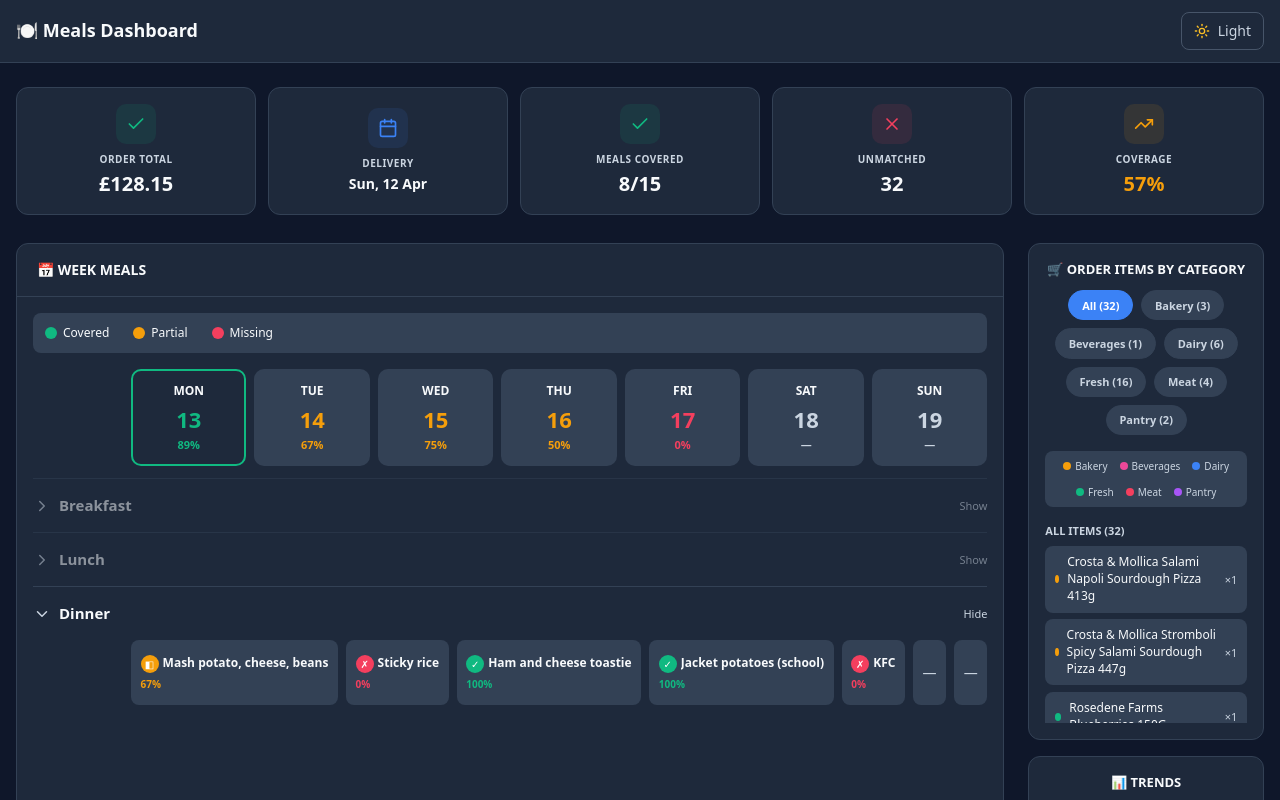
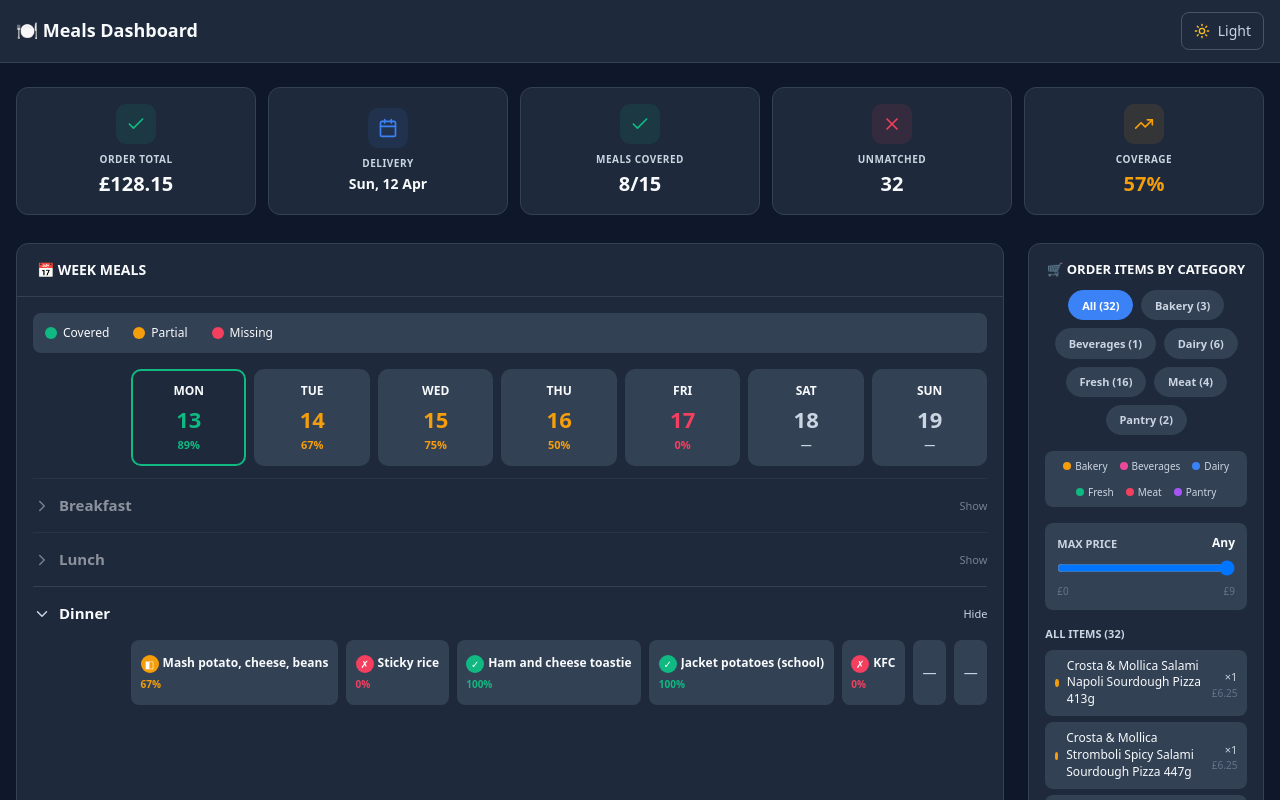
Before and after one commit to dannytsang/meals-dashboard, a Next.js app: page / in a window 1280 px wide. Shown: the top 800 px of the page. Built offline with nearby package versions, Linux system fonts and the light colour scheme.

Commit message:
feat: price filter for order items
- Added price range slider to filter items by max price
- Shows current max price selection (Any or specific value)
- Items now display price per item
- Filter combines with category filter
- Slider from £0 to max item price in the order

```diff
--- a/app/page.tsx
+++ b/app/page.tsx
@@ -21,6 +21,7 @@ export default function MealsDashboardPage() {
   const [isDesktop, setIsDesktop] = useState(false);
   const [selectedCategory, setSelectedCategory] = useState<string | null>(null);
   const [collapsedMealTypes, setCollapsedMealTypes] = useState<Set<string>>(new Set(['breakfast', 'lunch']));
+  const [maxPrice, setMaxPrice] = useState<number | null>(null);
 
   useEffect(() => {
     const checkWidth = () => setIsDesktop(window.innerWidth >= 1024);
@@ -48,9 +49,14 @@ export default function MealsDashboardPage() {
 
   const categories = Object.keys(itemsByCategory).sort();
 
-  const displayItems = selectedCategory
-    ? unmatchedItems.filter(item => (item.category || 'Pantry') === selectedCategory)
-    : unmatchedItems;
+  // Get max price from items
+  const maxItemPrice = unmatchedItems.length > 0 ? Math.max(...unmatchedItems.map(i => i.price || 0)) : 10;
+
+  const displayItems = unmatchedItems.filter(item => {
+    const catMatch = !selectedCategory || (item.category || 'Pantry') === selectedCategory;
+    const priceMatch = maxPrice === null || (item.price || 0) <= maxPrice;
+    return catMatch && priceMatch;
+  });
 
   // Group coverage by date
   const coverageByDate: Record<string, typeof coverage> = {};
@@ -436,6 +442,34 @@ export default function MealsDashboardPage() {
                 ))}
               </div>
 
+              {/* Price Filter */}
+              <div style={{ marginBottom: '1rem', padding: '0.75rem', backgroundColor: 'var(--bg-tertiary)', borderRadius: '8px' }}>
+                <div style={{ display: 'flex', alignItems: 'center', justifyContent: 'space-between', marginBottom: '0.5rem' }}>
+                  <p style={{ fontSize: '11px', color: 'var(--text-secondary)', textTransform: 'uppercase', fontWeight: '600' }}>
+                    Max Price
+                  </p>
+                  <p style={{ fontSize: '12px', fontWeight: 'bold', color: 'var(--text-primary)' }}>
+                    {maxPrice !== null ? `£${maxPrice.toFixed(2)}` : 'Any'}
+                  </p>
+                </div>
+                <input
+                  type="range"
+                  min="0"
+                  max={Math.ceil(maxItemPrice)}
+                  step="0.50"
+                  value={maxPrice !== null ? maxPrice : Math.ceil(maxItemPrice)}
+                  onChange={(e) => {
+                    const val = parseFloat(e.target.value);
+                    setMaxPrice(val >= Math.ceil(maxItemPrice) ? null : val);
+                  }}
+                  style={{ width: '100%', cursor: 'pointer' }}
+                />
+                <div style={{ display: 'flex', justifyContent: 'space-between', fontSize: '10px', color: 'var(--text-muted)', marginTop: '4px' }}>
+                  <span>£0</span>
+                  <span>£{Math.ceil(maxItemPrice)}</span>
+                </div>
+              </div>
+
               {/* Items List */}
               <div style={{ maxHeight: '200px', overflowY: 'auto' }}>
                 <p style={{ fontSize: '11px', color: 'var(--text-secondary)', marginBottom: '0.5rem', textTransform: 'uppercase', fontWeight: '600' }}>
@@ -460,7 +494,12 @@ export default function MealsDashboardPage() {
                         }} />
                         <span style={{ fontSize: '12px', color: 'var(--text-primary)', fontWeight: '500' }}>{item.name}</span>
                       </div>
-                      <span style={{ fontSize: '11px', color: 'var(--text-secondary)' }}>×{item.quantity}</span>
+                      <div style={{ textAlign: 'right' }}>
+                        <span style={{ fontSize: '11px', color: 'var(--text-secondary)' }}>×{item.quantity}</span>
+                        {item.price !== undefined && (
+                          <p style={{ fontSize: '10px', color: 'var(--text-muted)' }}>£{item.price.toFixed(2)}</p>
+                        )}
+                      </div>
                     </div>
                   ))}
                 </div>
```
